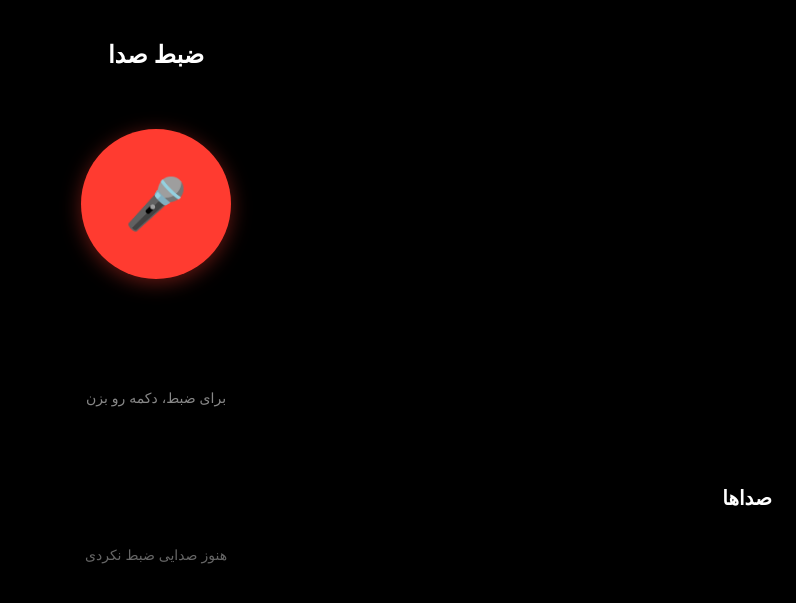
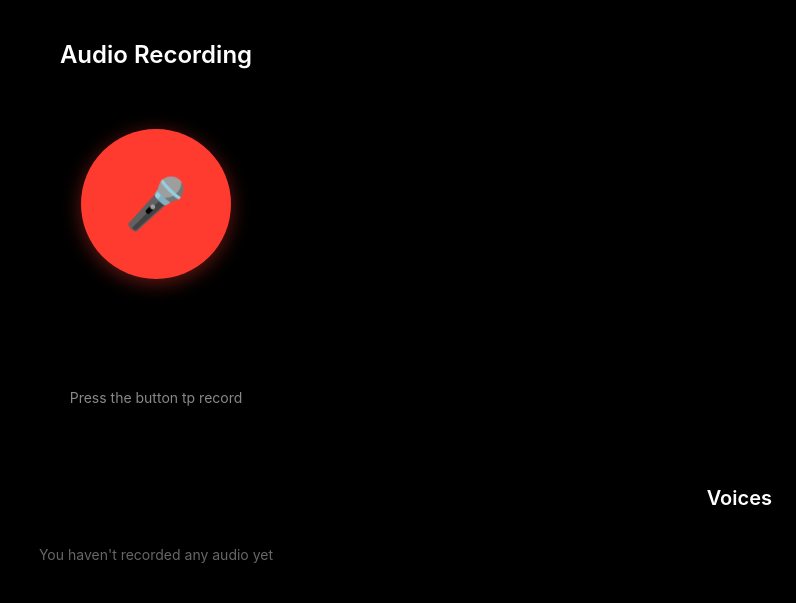
Before and after one commit to MohammadMahdiGhodsi/voice-recorder, a Django app: page / in a window 1280 px wide. Shown: the top 603 px of the page, without its empty margins (484-1280 px from the left). Run offline with Django 5.2, Linux system fonts and the light colour scheme; data that the repository does not hold is empty.

Commit message:
Add files via upload

```diff
--- a/recorder/templates/recorder/index.html
+++ b/recorder/templates/recorder/index.html
@@ -3,28 +3,41 @@
 <head>
     <meta charset="UTF-8">
     <meta name="viewport" content="width=device-width, initial-scale=1.0">
-    <title>ضبط صدا</title>
+    <title>Audio Recording</title>
     {% load static %}
     <link rel="stylesheet" href="{% static 'css/style.css' %}">
+
+    <!-- تنظیمات PWA -->
+    <link rel="manifest" href="{% static 'manifest.json' %}">
+    <meta name="theme-color" content="#ff3b30">
+    <script>
+        if ('serviceWorker' in navigator) {
+            window.addEventListener('load', () => {
+                navigator.serviceWorker.register("{% static 'sw.js' %}")
+                    .then(reg => console.log('Service Worker registered!', reg))
+                    .catch(err => console.log('Service Worker registration failed:', err));
+            });
+        }
+    </script>
 </head>
 <body>
 <header>
-    <h1>ضبط صدا</h1>
+    <h1>Audio Recording</h1>
 </header>
 
 <main>
     <div class="record-area">
-        <button id="recordBtn" class="record-btn" aria-label="ضبط صدا">
+        <button id="recordBtn" class="record-btn" aria-label="Audio Recording">
             <span class="mic-icon">🎤</span>
         </button>
         <div id="waveform" class="waveform"></div>
-        <p id="status" class="status">برای ضبط، دکمه رو بزن</p>
+        <p id="status" class="status">Press the button tp record</p>
     </div>
 
     <section class="sounds-section">
-        <h2>صداها</h2>
+        <h2>Voices</h2>
         <ul id="soundList" class="sound-list"></ul>
-        <p id="emptyMsg" class="empty-msg">هنوز صدایی ضبط نکردی</p>
+        <p id="emptyMsg" class="empty-msg">You haven't recorded any audio yet</p>
     </section>
 </main>
 
```
Also changed, not shown: static/sw.js (added, +20 -0 lines), static/manifest.json (added).
